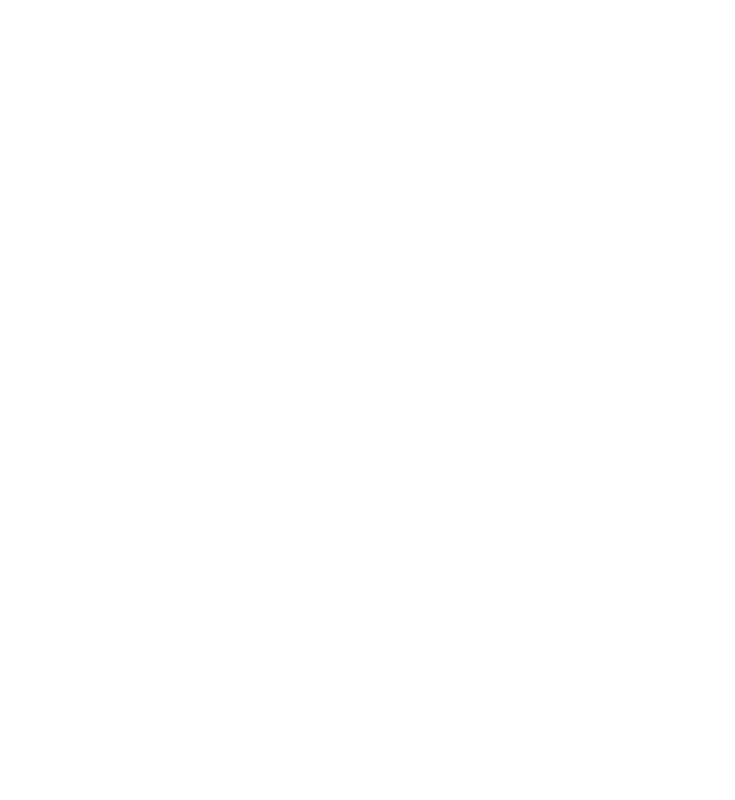
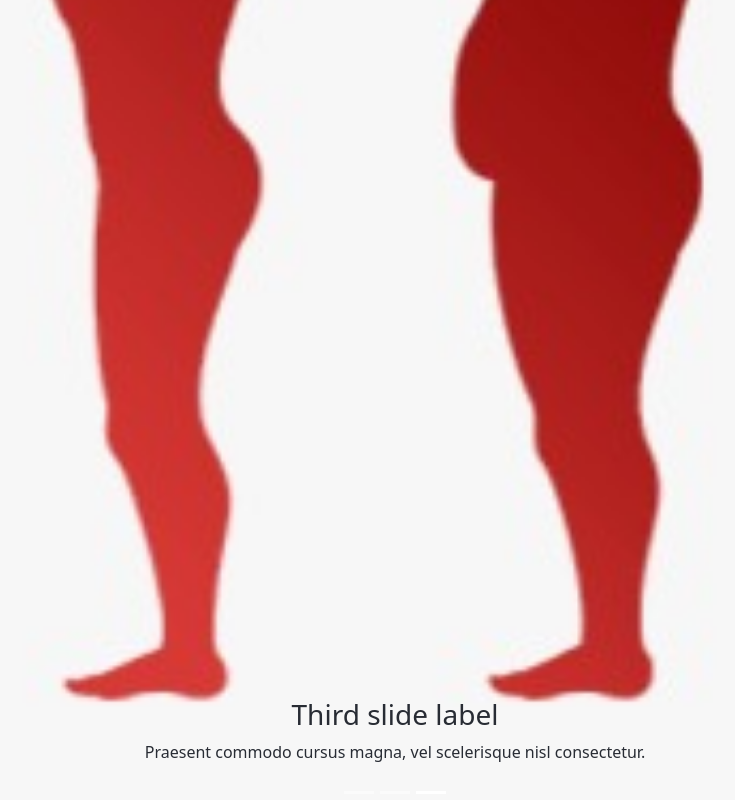
Before and after one commit to mansouryoussef286/CoachingApp-FrontEnd, a React (Create React App) app: page /carousel in a window 1280 px wide. Shown: the part 470-1270 px from the top of the page, without its empty margins (255-990 px from the left). Before the commit the page ends 800 px from the top, so only its background shows below. Built offline with nearby package versions, Linux system fonts and the light colour scheme.

Commit message:
craeting caurosell component and adding it to app component route

```diff
--- a/src/App.css
+++ b/src/App.css
@@ -36,3 +36,15 @@
     transform: rotate(360deg);
   }
 }
+.ok{
+  background-color: black;
+  margin: 10px;
+}
+.Pictitle{
+  color: #282c34;
+}
+.PicInfo{
+  color: #282c34;
+
+
+}
--- a/src/App.jsx
+++ b/src/App.jsx
@@ -8,6 +8,7 @@
 import LandingPage from './components/LandingPage.jsx';
 import { Login } from './components/Login';
 import { NotFound } from './components/NotFound';
+import { Carousell } from './components/landingPageComponents/Carousell';
 
 
 function App() {
@@ -15,8 +16,11 @@
         <Router>
             <Routes>
             <Route path="/" element={<LandingPage/>}/>
+            <Route path="/carousel" element={<Carousell/>}/>
+
             <Route path="login" element={<Login/>} />
             <Route path="*" element={<NotFound/>} />
+
             </Routes>
         </Router>
     );
--- /dev/null
+++ b/src/components/landingPageComponents/Carousell.jsx
@@ -0,0 +1,48 @@
+import React from 'react'
+// import { Carousel } from 'antd';
+import { Carousel } from 'react-bootstrap';
+import { Link } from 'react-router-dom';
+
+
+ export const Carousell = () => {
+  return (
+    <div style={{height:'100vh'}}>
+    <Carousel className='w-100 ok'>
+      <Carousel.Item interval={1000} className=''>
+        <img
+          className="d-block"
+          src="MainCurossel.jpeg"
+          alt="First slide"
+        />
+        <Carousel.Caption>
+          <h3 className='Pictitle'>First slide label</h3>
+          <p className='PicInfo'>Nulla vitae elit libero, a pharetra augue mollis interdum.</p>
+          {/* <Link classname='btn btn-primary' to={}></Link> */}
+        </Carousel.Caption>
+      </Carousel.Item>
+      <Carousel.Item interval={500}>
+        <img
+          className="d-block w-100"
+          src="logo512.png"
+          alt="Second slide"
+        />
+        <Carousel.Caption>
+          <h3 className='Pictitle'>Second slide label</h3>
+          <p  className='PicInfo'>Lorem ipsum dolor sit amet, consectetur adipiscing elit.</p>
+        </Carousel.Caption>
+      </Carousel.Item>
+      <Carousel.Item>
+        <img
+          className="d-block w-100"
+          src="MainCurossel.jpeg"
+          alt="Third slide"
+        />
+        <Carousel.Caption>
+          <h3 className='Pictitle'>Third slide label</h3>
+          <p  className='PicInfo'>Praesent commodo cursus magna, vel scelerisque nisl consectetur.</p>
+        </Carousel.Caption>
+      </Carousel.Item>
+  </Carousel>
+  </div>
+  )
+}
```
Also changed, not shown: public/MainCurossel.jpeg (added), src/components/landingPageComponents/Carousel.jsx (deleted).
